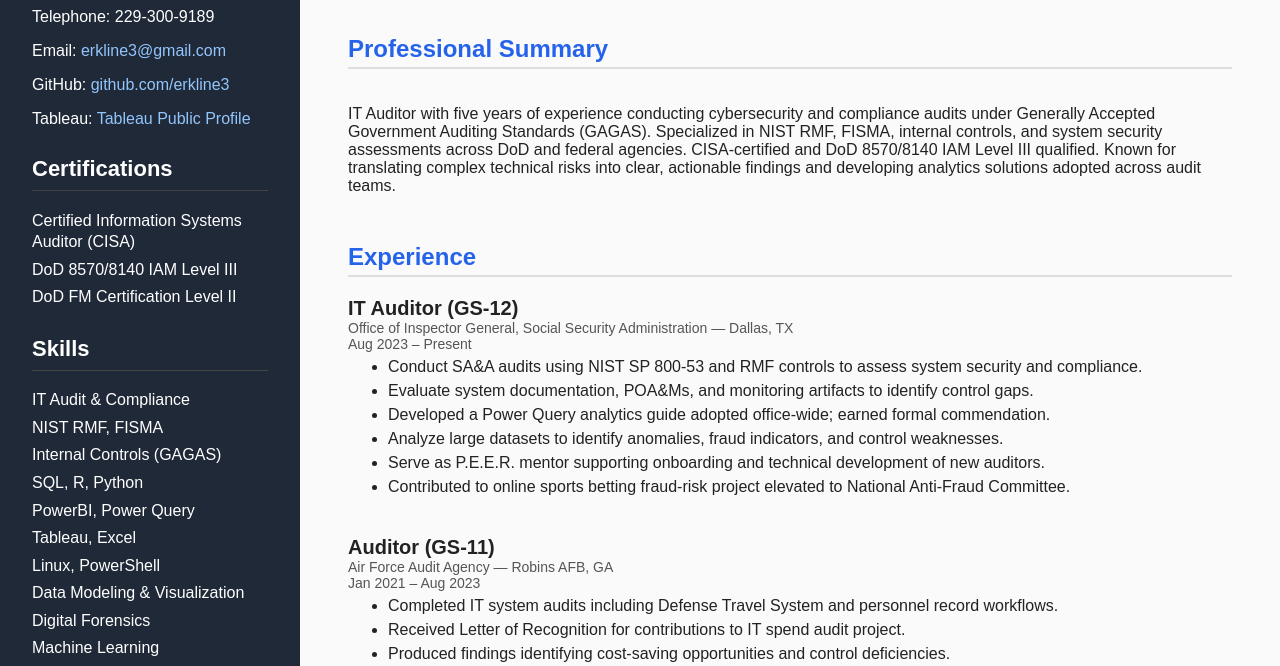
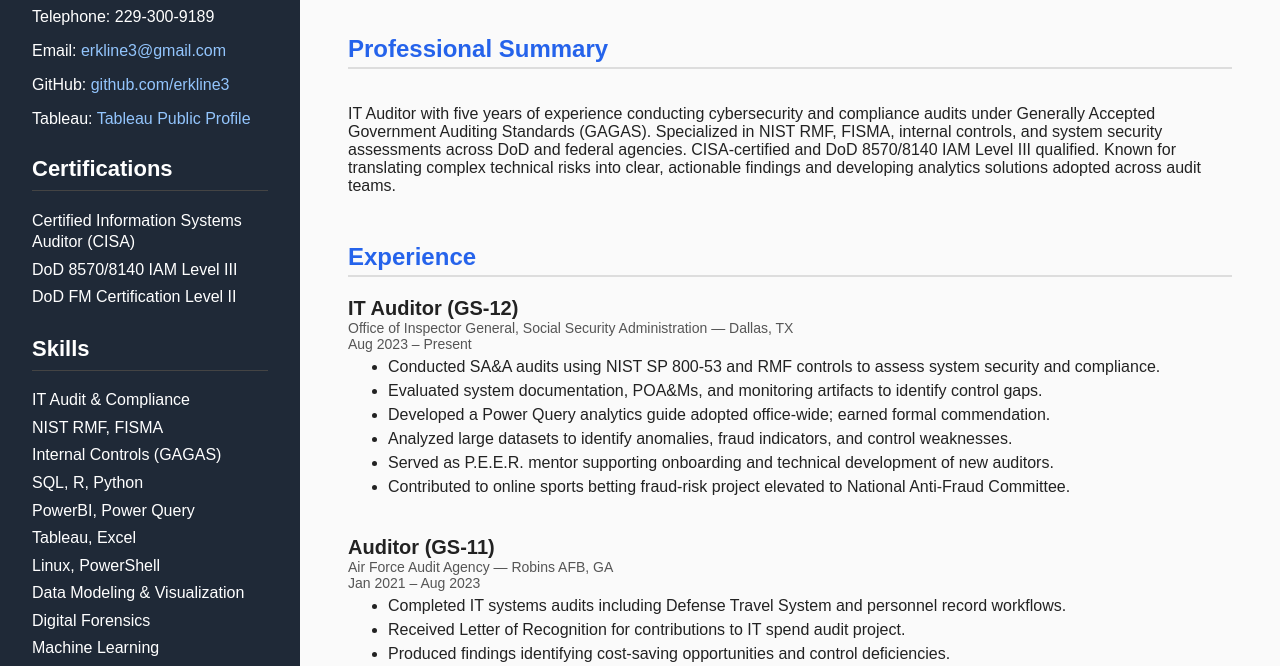
Before and after one commit to erkline3/Resume, a plain HTML site: page index.html in a window 1280 px wide. Shown: the part 111-777 px from the top of the page. Drawn offline with Linux system fonts and the light colour scheme.

Commit message:
Minor resume edits
Grammar changes

```diff
--- a/index.html
+++ b/index.html
@@ -282,11 +282,11 @@
                 Aug 2023 – Present
             </div>
             <ul>
-                <li>Conduct SA&A audits using NIST SP 800‑53 and RMF controls to assess system security and compliance.</li>
-                <li>Evaluate system documentation, POA&Ms, and monitoring artifacts to identify control gaps.</li>
+                <li>Conducted SA&A audits using NIST SP 800‑53 and RMF controls to assess system security and compliance.</li>
+                <li>Evaluated system documentation, POA&Ms, and monitoring artifacts to identify control gaps.</li>
                 <li>Developed a Power Query analytics guide adopted office‑wide; earned formal commendation.</li>
-                <li>Analyze large datasets to identify anomalies, fraud indicators, and control weaknesses.</li>
-                <li>Serve as P.E.E.R. mentor supporting onboarding and technical development of new auditors.</li>
+                <li>Analyzed large datasets to identify anomalies, fraud indicators, and control weaknesses.</li>
+                <li>Served as P.E.E.R. mentor supporting onboarding and technical development of new auditors.</li>
                 <li>Contributed to online sports betting fraud‑risk project elevated to National Anti‑Fraud Committee.</li>
             </ul>
         </div>
@@ -297,7 +297,7 @@
                 Jan 2021 – Aug 2023
             </div>
             <ul>
-                <li>Completed IT system audits including Defense Travel System and personnel record workflows.</li>
+                <li>Completed IT systems audits including Defense Travel System and personnel record workflows.</li>
                 <li>Received Letter of Recognition for contributions to IT spend audit project.</li>
                 <li>Produced findings identifying cost‑saving opportunities and control deficiencies.</li>
                 <li>Evaluated PII/PHI handling practices and identified gaps in system‑level controls.</li>
```
